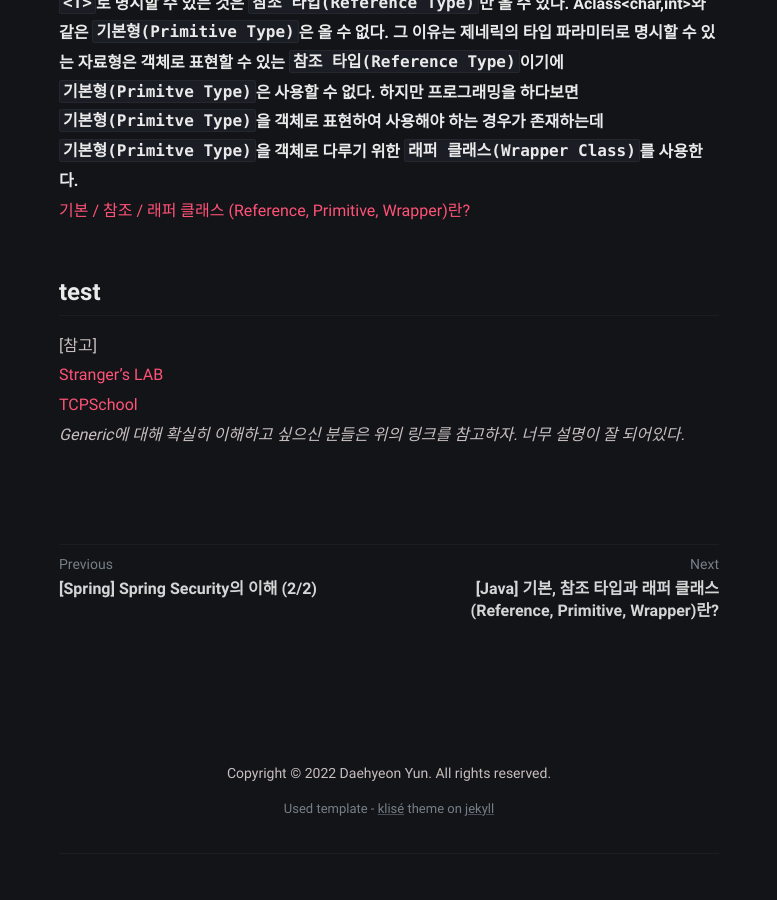
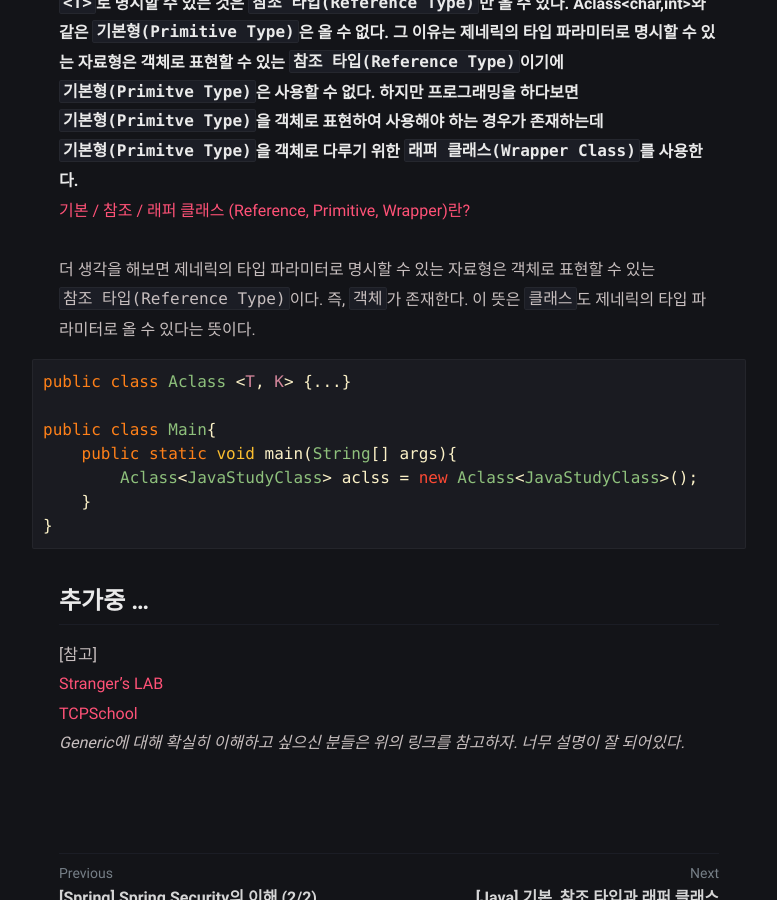
Before and after one commit to YunDaeHyeon/YunDaeHyeon.github.io, a Jekyll site: the page built from _posts/Java/2022-02-08-java-post3.md, in a window 1280 px wide and 900 px high, scrolled down 2569 px. Shown: the whole window, without its empty margins (251-1028 px from the left). Built offline with Jekyll 4.4.1, drawn with Linux system fonts in a browser that asks for light colours; comment, search, counter and statistics services are not loaded; before the commit the page ends 3423 px from its top, so only the background shows below that.

Commit message:
mac-22.02.09 java post update

````diff
--- a/_posts/Java/2022-02-08-java-post3.md
+++ b/_posts/Java/2022-02-08-java-post3.md
@@ -65,7 +65,19 @@ public class Main{
 **`<T>`로 명시할 수 있는 것은 `참조 타입(Reference Type)`만 올 수 있다. Aclass<char,int>와 같은 `기본형(Primitive Type)`은 올 수 없다. 그 이유는 제네릭의 타입 파라미터로 명시할 수 있는 자료형은 객체로 표현할 수 있는 `참조 타입(Reference Type)`이기에 `기본형(Primitve Type)`은 사용할 수 없다. 하지만 프로그래밍을 하다보면 `기본형(Primitve Type)`을 객체로 표현하여 사용해야 하는 경우가 존재하는데 `기본형(Primitve Type)`을 객체로 다루기 위한 `래퍼 클래스(Wrapper Class)`를 사용한다.**
 [기본 / 참조 / 래퍼 클래스 (Reference, Primitive, Wrapper)란?](https://yundaehyeon.github.io/java-post4/)
 
-# test
+더 생각을 해보면 제네릭의 타입 파라미터로 명시할 수 있는 자료형은 객체로 표현할 수 있는 `참조 타입(Reference Type)`이다. 즉, `객체`가 존재한다. 이 뜻은 `클래스`도 제네릭의 타입 파라미터로 올 수 있다는 뜻이다.
+
+```java
+public class Aclass <T, K> {...}
+
+public class Main{
+    public static void main(String[] args){
+        Aclass<JavaStudyClass> aclss = new Aclass<JavaStudyClass>();
+    }
+}
+```
+
+# 추가중 ...
 
 
 ---
````
